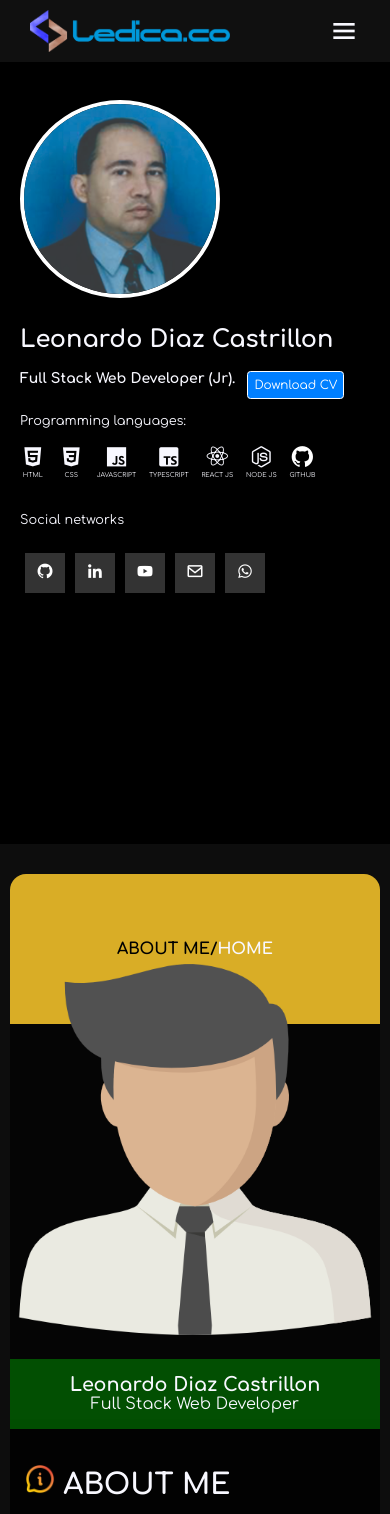
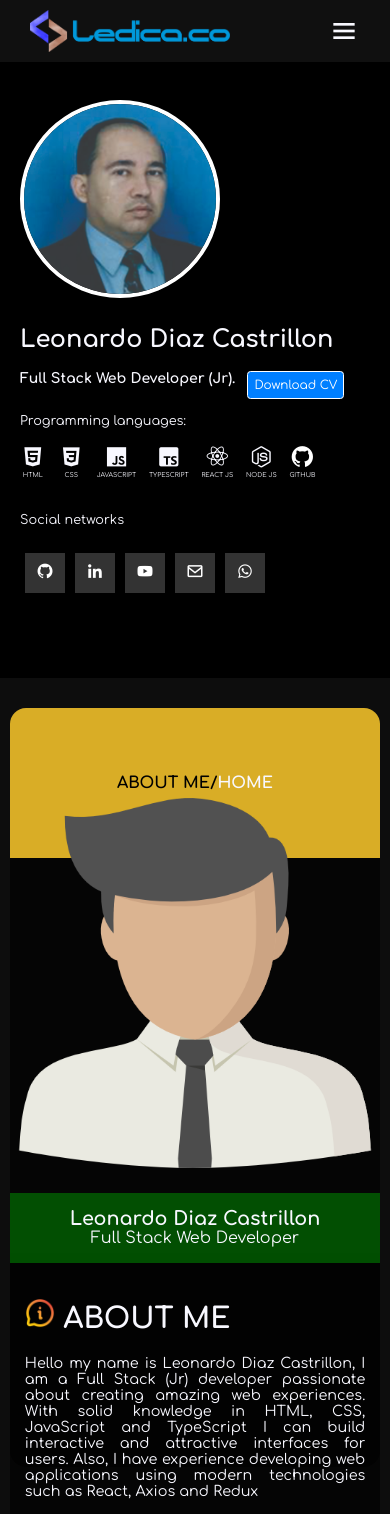
Before and after one commit to LedicaCo/portfolioLedica.co, a React (Vite) app: page / in a window 390 px wide. Shown: the top 1514 px of the page. Built offline with nearby package versions, Linux system fonts and the light colour scheme.

Commit message:
corrección about me

```diff
--- a/src/assets/css/layout.css
+++ b/src/assets/css/layout.css
@@ -14,7 +14,7 @@
 .main__container .box2 {
     grid-column: 1/2;
     background-color: #000000;
-    height: 100vh;
+    height: auto;
 }
 
 .main__container .box3 {
@@ -23,8 +23,6 @@
 }
 .main__container .box4 {
     grid-column: 1/3;
-
-
 }
 
 .main__container .box5 {
@@ -32,13 +30,8 @@
     width: 95%;
     grid-column: 1/3;
     margin: 0 auto;
+    margin-bottom: 30px;
     border-radius: 1em;
-
-
-
-
-
-
 }
 
 .main__container .box6 {
@@ -127,6 +120,12 @@
         display: none;
     }
 
+    .main__container .box4 {
+        grid-column: 1/3;
+        margin-bottom: 32rem;
+
+    }
+
     .f--box-1 {
         display: grid;
         grid-column: 1/4;
```
